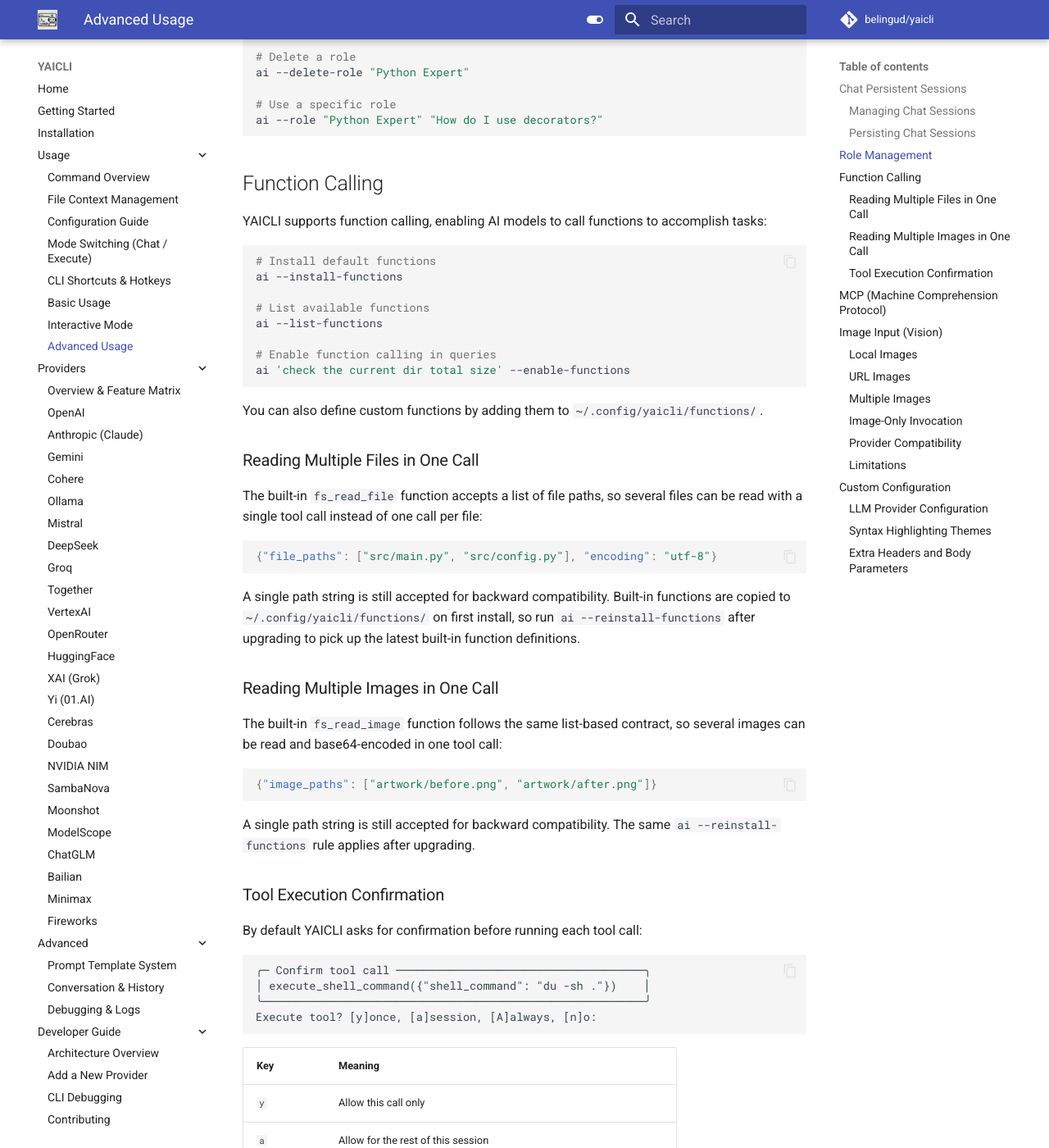
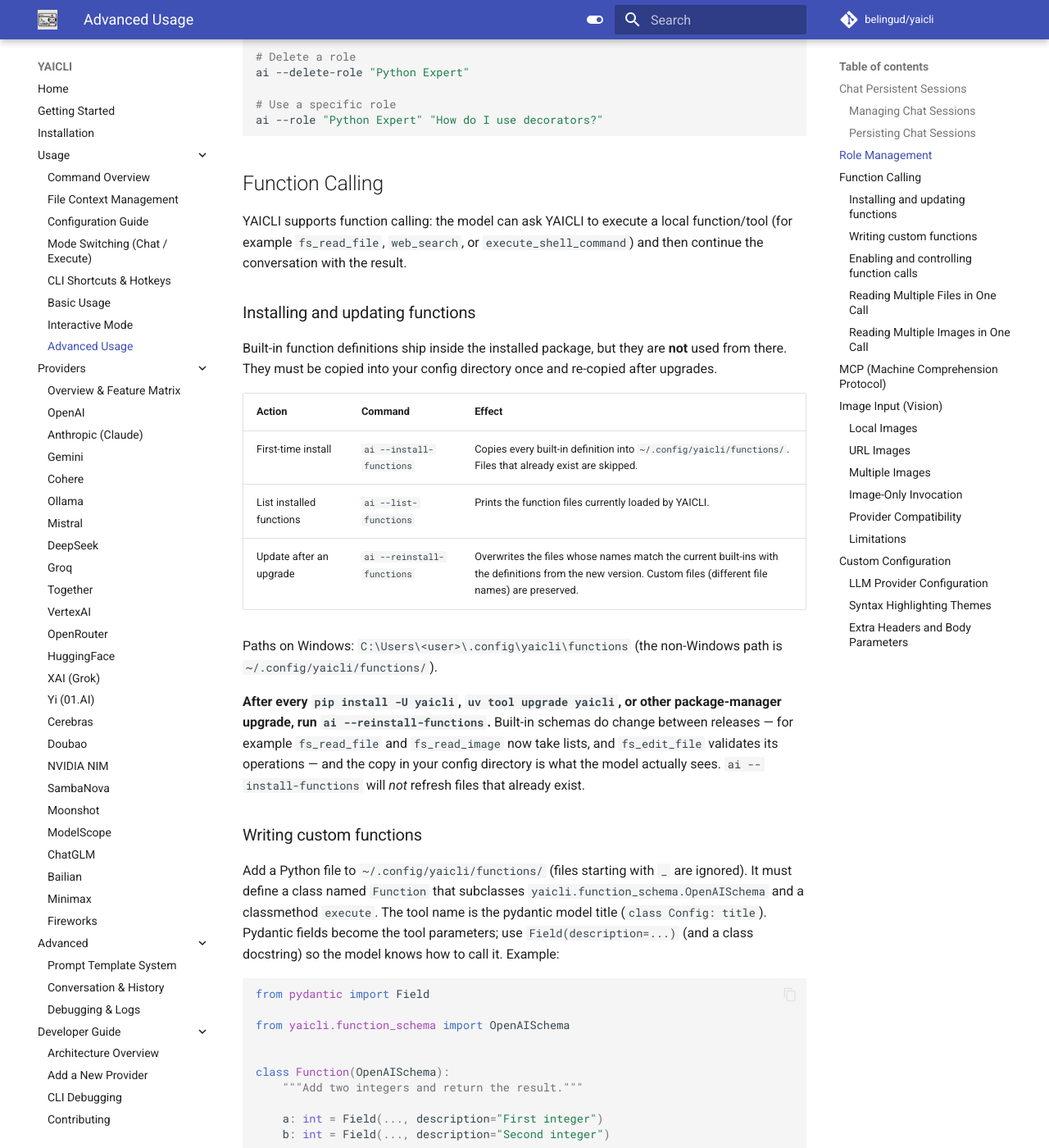
Before and after one commit to belingud/yaicli, an MkDocs documentation site: the page built from docs/usage/advanced.md, in a window 1280 px wide and 1400 px high, scrolled down 1140 px. Shown: the whole window at 82% size. Built offline with MkDocs 1.6.1 and Material for MkDocs 9.7.7, drawn with Linux system fonts in a browser that asks for light colours; comment, search, counter and statistics services are not loaded; some of the changed text lies outside the part shown.

Commit message:
docs(functions): add complete function install/update guide

````diff
--- a/docs/usage/advanced.md
+++ b/docs/usage/advanced.md
@@ -59,20 +59,72 @@
 
 ## Function Calling
 
-YAICLI supports function calling, enabling AI models to call functions to accomplish tasks:
+YAICLI supports function calling: the model can ask YAICLI to execute a local
+function/tool (for example `fs_read_file`, `web_search`, or `execute_shell_command`)
+and then continue the conversation with the result.
 
-```bash
-# Install default functions
-ai --install-functions
+### Installing and updating functions
 
-# List available functions
-ai --list-functions
+Built-in function definitions ship inside the installed package, but they are **not**
+used from there. They must be copied into your config directory once and re-copied
+after upgrades.
 
-# Enable function calling in queries
-ai 'check the current dir total size' --enable-functions
+| Action | Command | Effect |
+| --- | --- | --- |
+| First-time install | `ai --install-functions` | Copies every built-in definition into `~/.config/yaicli/functions/`. Files that already exist are skipped. |
+| List installed functions | `ai --list-functions` | Prints the function files currently loaded by YAICLI. |
+| Update after an upgrade | `ai --reinstall-functions` | Overwrites the files whose names match the current built-ins with the definitions from the new version. Custom files (different file names) are preserved. |
+
+Paths on Windows: `C:\Users\<user>\.config\yaicli\functions` (the non-Windows path is
+`~/.config/yaicli/functions/`).
+
+**After every `pip install -U yaicli`, `uv tool upgrade yaicli`, or other package-manager
+upgrade, run `ai --reinstall-functions`.** Built-in schemas do change between releases —
+for example `fs_read_file` and `fs_read_image` now take lists, and `fs_edit_file` validates
+its operations — and the copy in your config directory is what the model actually sees.
+`ai --install-functions` will *not* refresh files that already exist.
+
+### Writing custom functions
+
+Add a Python file to `~/.config/yaicli/functions/` (files starting with `_` are ignored).
+It must define a class named `Function` that subclasses `yaicli.function_schema.OpenAISchema`
+and a classmethod `execute`. The tool name is the pydantic model title (`class Config: title`).
+Pydantic fields become the tool parameters; use `Field(description=...)` (and a class
+docstring) so the model knows how to call it. Example:
+
+```python
+from pydantic import Field
+
+from yaicli.function_schema import OpenAISchema
+
+
+class Function(OpenAISchema):
+    """Add two integers and return the result."""
+
+    a: int = Field(..., description="First integer")
+    b: int = Field(..., description="Second integer")
+
+    class Config:
+        title = "add_numbers"
+
+    @classmethod
+    def execute(cls, a: int, b: int) -> str:
+        return str(a + b)
 ```
 
-You can also define custom functions by adding them to `~/.config/yaicli/functions/`.
+Restart `ai` after adding or changing a custom function; the loader executes every
+`*.py` file in that directory at startup. `ai --reinstall-functions` never deletes custom
+files, and `ai --install-functions` only adds built-in files that are missing.
+
+### Enabling and controlling function calls
+
+- Function calling is enabled by default (`ENABLE_FUNCTIONS=true`). Toggle it per run with
+  `--enable-functions` / `--disable-functions`, or set `ENABLE_FUNCTIONS=false` in the config file.
+- Function output is displayed by default; use `--hide-function-output` or set
+  `SHOW_FUNCTION_OUTPUT=false` to hide it.
+- Every call asks for confirmation by default (`TOOL_CONFIRM=true`); see
+  [Tool Execution Confirmation](#tool-execution-confirmation) below for the four choices.
+- `MAX_TOOL_CALL_DEPTH` (default `8`) bounds recursive tool-call rounds in one request.
 
 ### Reading Multiple Files in One Call
 
@@ -83,15 +135,13 @@
 {"file_paths": ["src/main.py", "src/config.py"], "encoding": "utf-8"}
 ```
 
-A single path string is still accepted for backward compatibility. Built-in
-functions are copied to `~/.config/yaicli/functions/` on first install, so run
-`ai --reinstall-functions` after upgrading to pick up the latest built-in
-function definitions.
+A single path string is still accepted for backward compatibility. The list contract is a
+built-in schema change: run `ai --reinstall-functions` after upgrading to pick it up.
 
 ### Reading Multiple Images in One Call
 
-The built-in `fs_read_image` function follows the same list-based contract, so
-several images can be read and base64-encoded in one tool call:
+The built-in `fs_read_image` function follows the same list-based contract, so several
+images can be read and base64-encoded in one tool call:
 
 ```json
 {"image_paths": ["artwork/before.png", "artwork/after.png"]}
@@ -99,41 +149,6 @@
 
 A single path string is still accepted for backward compatibility. The same
 `ai --reinstall-functions` rule applies after upgrading.
-
-### Tool Execution Confirmation
-
-By default YAICLI asks for confirmation before running each tool call:
-
-```
-╭─ Confirm tool call ─────────────────────────────────────╮
-│ execute_shell_command({"shell_command": "du -sh ."})    │
-╰─────────────────────────────────────────────────────────╯
-Execute tool? [y]once, [a]session, [A]always, [n]o:
-```
-
-| Key | Meaning |
-|-----|---------|
-| `y` | Allow this call only |
-| `a` | Allow for the rest of this session |
-| `A` | Always allow — saved to `~/.config/yaicli/tool_permissions.json` |
-| `n` | Deny — the model receives a refusal result and can adapt |
-
-Pressing Ctrl-C or sending EOF at the prompt is treated as a denial.
-
-In non-interactive sessions (piped stdin / no TTY), tools already in the persistent allowlist run automatically; all others are denied with a hint.
-
-To disable confirmation and restore silent execution:
-
-```ini
-# config.ini
-TOOL_CONFIRM=false
-```
-
-or:
-
-```bash
-export YAI_TOOL_CONFIRM=false
-```
 
 ## MCP (Machine Comprehension Protocol)
 
````
Also changed, not shown: README.md (+13 -86 lines), docs/faq.md (+7 -5 lines), docs/usage/commands.md (+7 -3 lines).
